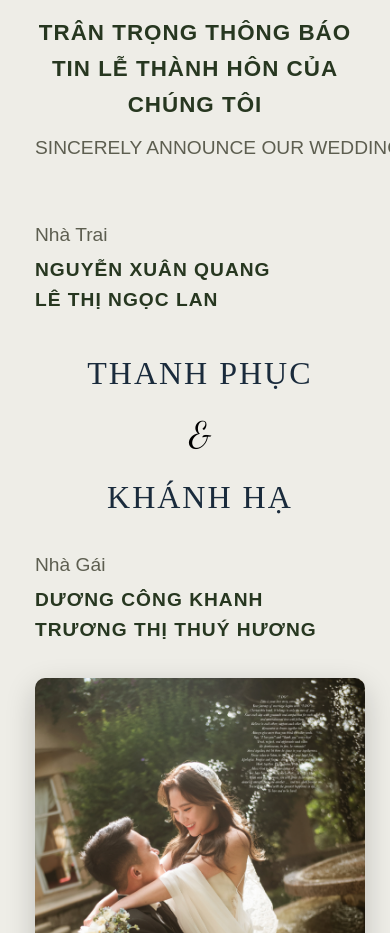
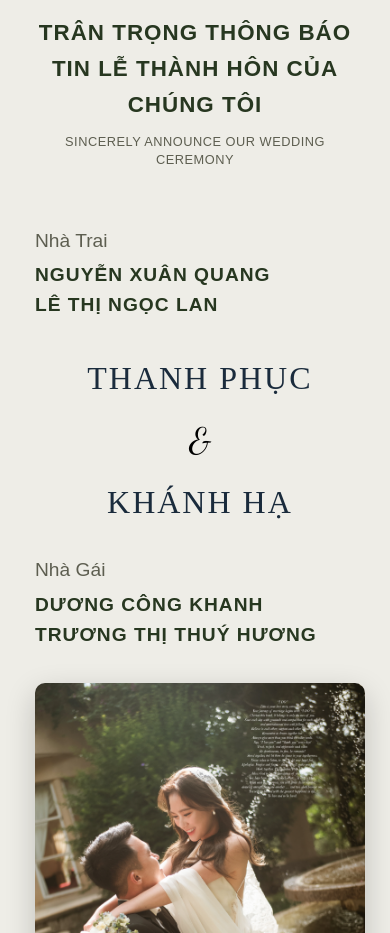
Before and after one commit to kn0x0x/thiepfinal, a React (Vite) app: page / in a window 390 px wide. Shown: the part 1020-1953 px from the top of the page. Built offline with nearby package versions, Linux system fonts and the light colour scheme; a web font is replaced by a local one.

Commit message:
Fix mobile display for 'SINCERELY ANNOUNCE OUR WEDDING CEREMONY' text: Add responsive font sizing and word wrapping

```diff
--- a/src/App.css
+++ b/src/App.css
@@ -344,11 +344,13 @@ body {
 
 .announcement-subtitle {
     font-family: 'Arima Madurai', sans-serif;
-    font-size: 1.2rem;
+    font-size: clamp(0.9rem, 2.5vw, 1.4rem);
     font-weight: 400;
     color: #5d5e50;
     text-transform: capitalize;
     white-space: nowrap;
+    line-height: 1.3;
+    letter-spacing: 0.5px;
 }
 
 .main-content {
@@ -1747,6 +1749,18 @@ body {
     margin-right: 0;
 }
 
+/* Mobile fix for announcement subtitle */
+@media (max-width: 768px) {
+    .announcement-subtitle {
+        font-size: clamp(0.8rem, 3vw, 1.1rem) !important;
+        white-space: normal !important;
+        text-align: center !important;
+        line-height: 1.4 !important;
+        padding: 0 10px !important;
+        word-break: break-word !important;
+    }
+}
+
 /* Map responsive */
 @media (max-width: 768px) {
     .map-embed {
```
